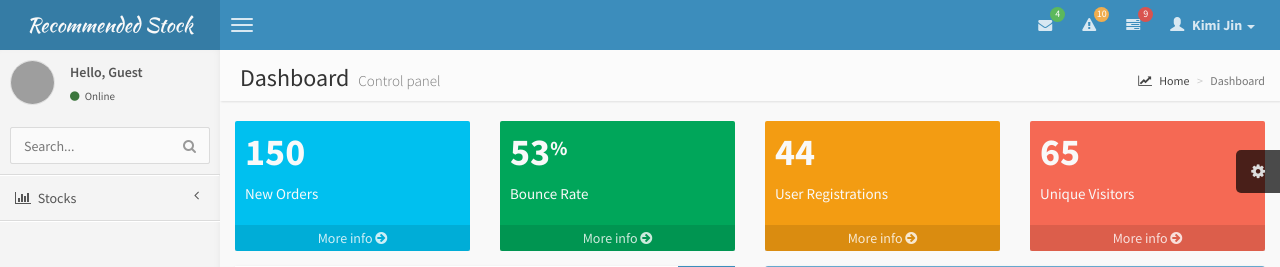
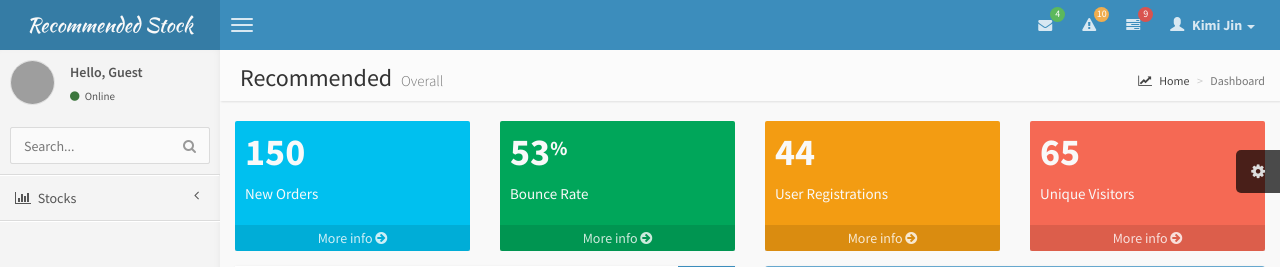
Before and after one commit to kimi0421/stock, a Django app: page /stock/ in a window 1280 px wide. Shown: the top 267 px of the page. Run offline with Django 3.2, Linux system fonts and the light colour scheme; some libraries are stand-ins or nearby versions; some web fonts are replaced; grey boxes are pictures that could not be loaded.

```diff
--- a/templates/index.html
+++ b/templates/index.html
@@ -321,8 +321,8 @@
                 <!-- Content Header (Page header) -->
                 <section class="content-header" id="content-header">
                     <h1>
-                        Dashboard
-                        <small>Control panel</small>
+                        Recommended
+                        <small>Overall</small>
                     </h1>
                     <ol class="breadcrumb">
                         <li><a href="#"><i class="fa fa-line-chart"></i> Home</a></li>
```
